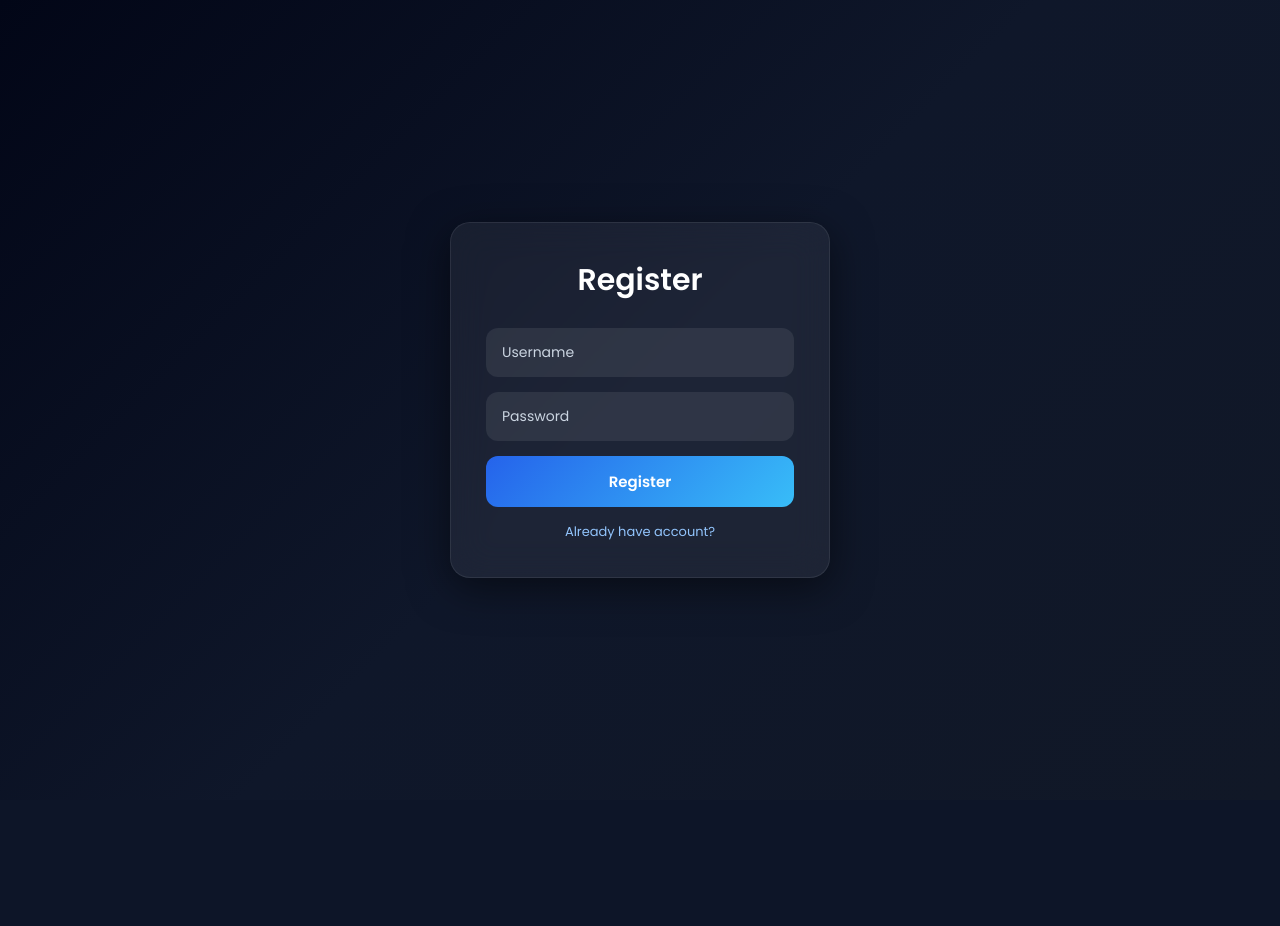
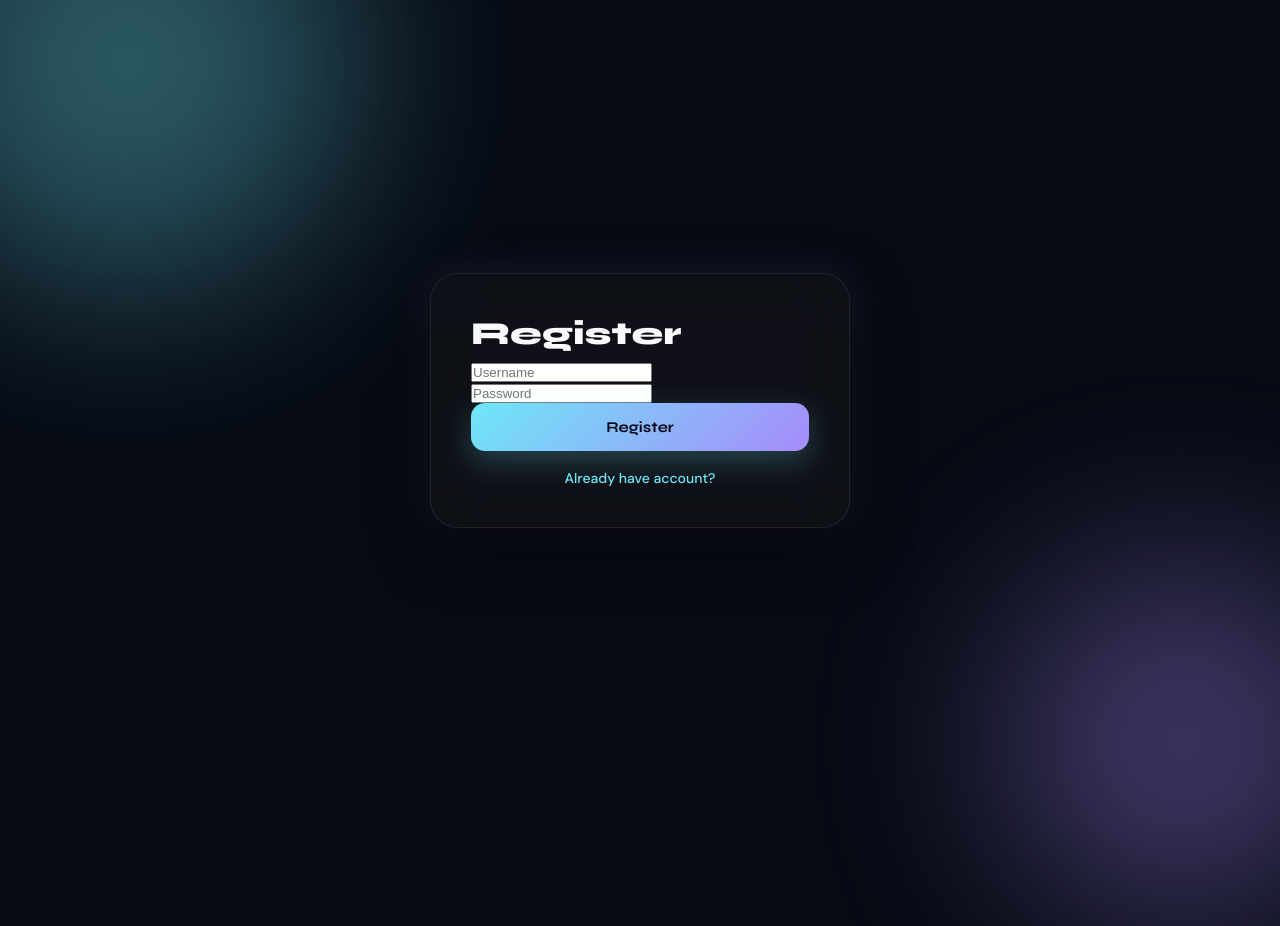
Before and after one commit to SURAJKAWSHALYA/AI-Chat-Bot, a Flask app: page /register in a window 1280 px wide; the page is wider, and only the part inside the window is pictured. Before the commit the page ends 581 px from the top of that part, so only its background shows below. Run offline with Flask 3, Linux system fonts and the light colour scheme.

Commit message:
Update 1

```diff
--- a/static/style.css
+++ b/static/style.css
@@ -1,386 +1,336 @@
-@import url('https://fonts.googleapis.com/css2?family=Poppins:wght@300;400;500;600&display=swap');
+@import url('https://fonts.googleapis.com/css2?family=Syne:wght@500;700;800&family=DM+Sans:wght@400;500;700&display=swap');
 
-/* RESET */
-* {
-    margin: 0;
-    padding: 0;
-    box-sizing: border-box;
-    font-family: 'Poppins', sans-serif;
+/* ═══════════════════════════════════════════════
+   RESET
+═══════════════════════════════════════════════ */
+
+*{
+    margin:0;
+    padding:0;
+    box-sizing:border-box;
 }
 
-body {
-    background: #050816;
-    color: white;
-    height: 100vh;
-    overflow: hidden;
+body{
+    font-family:'DM Sans',sans-serif;
+    min-height:100vh;
+
+    display:flex;
+    justify-content:center;
+    align-items:center;
+
+    overflow:hidden;
+
+    background:#070b14;
+    position:relative;
 }
 
-/* MAIN LAYOUT */
-.main-container {
-    display: flex;
-    height: 100vh;
-    width: 100%;
+/* ═══════════════════════════════════════════════
+   ANIMATED BACKGROUND
+═══════════════════════════════════════════════ */
+
+body::before,
+body::after{
+    content:'';
+    position:absolute;
+    border-radius:50%;
+    filter:blur(90px);
+    opacity:.35;
+    z-index:0;
 }
 
-/* ================= SIDEBAR ================= */
-.sidebar {
-    width: 260px;
-    background: #0b1120;
-    border-right: 1px solid rgba(255,255,255,0.06);
-    padding: 20px;
-    display: flex;
-    flex-direction: column;
-    justify-content: space-between;
-    overflow: hidden;
+body::before{
+    width:420px;
+    height:420px;
+    background:#6ee7f7;
+    top:-120px;
+    left:-120px;
+    animation:float1 8s ease-in-out infinite alternate;
 }
 
-/* LOGO */
-.logo {
-    display: flex;
-    align-items: center;
-    gap: 10px;
-    margin-bottom: 25px;
+body::after{
+    width:350px;
+    height:350px;
+    background:#a78bfa;
+    bottom:-100px;
+    right:-100px;
+    animation:float2 10s ease-in-out infinite alternate;
 }
 
-.logo img {
-    width: 45px;
-    height: 45px;
-    border-radius: 50%;
-}
-
-.logo h2 {
-    font-size: 18px;
-}
-
-.online {
-    font-size: 12px;
-    color: #22c55e;
-}
-
-/* MENU */
-.menu {
-    display: flex;
-    flex-direction: column;
-    gap: 10px;
-}
-
-.menu a {
-    text-decoration: none;
-    color: white;
-    padding: 10px;
-    border-radius: 10px;
-    transition: 0.3s;
-    font-size: 14px;
-}
-
-.menu a:hover {
-    background: #111827;
-}
-
-.menu .active {
-    background: #2563eb;
-}
-
-/* PROFILE BOX (FIXED SMALL) */
-.profile-box {
-    display: flex;
-    align-items: center;
-    gap: 10px;
-    background: #111827;
-    padding: 10px;
-    border-radius: 12px;
-}
-
-.profile-box img {
-    width: 35px;
-    height: 35px;
-    border-radius: 50%;
-}
-
-.profile-box h4 {
-    font-size: 13px;
-}
-
-.profile-box p {
-    font-size: 11px;
-    color: #9ca3af;
-}
-
-/* ================= CHAT AREA ================= */
-.chat-section {
-    flex: 1;
-    display: flex;
-    flex-direction: column;
-    height: 100vh;
-    overflow: hidden;
-}
-
-/* TOP */
-.chat-top {
-    padding: 12px;
-    display: flex;
-    justify-content: flex-end;
-}
-
-.top-profile {
-    display: flex;
-    align-items: center;
-    gap: 10px;
-    background: #111827;
-    padding: 8px 12px;
-    border-radius: 12px;
-}
-
-.top-profile img {
-    width: 35px;
-    height: 35px;
-    border-radius: 50%;
-}
-
-/* CHAT BOX (IMPORTANT FIX) */
-.chat-box {
-    flex: 1;
-    min-height: 0;
-    overflow-y: auto;
-    padding: 20px;
-}
-
-/* MESSAGE ROW */
-.message-row {
-    display: flex;
-    align-items: flex-end;
-    gap: 10px;
-    margin-bottom: 12px;
-}
-
-.message-row.user {
-    justify-content: flex-end;
-}
-
-/* MESSAGE BUBBLE */
-.message {
-    max-width: 60%;
-    padding: 12px;
-    border-radius: 15px;
-    font-size: 14px;
-    line-height: 1.5;
-}
-
-/* BOT */
-.message.bot {
-    background: #1f2937;
-    color: #e5e7eb;
-}
-
-/* USER */
-.message.user {
-    background: #2563eb;
-    color: white;
-}
-
-/* AVATAR */
-.avatar {
-    width: 32px;
-    height: 32px;
-    border-radius: 50%;
-}
-
-/* INPUT AREA (FIXED BOTTOM) */
-.input-area {
-    display: flex;
-    padding: 12px;
-    gap: 10px;
-    background: #0b1120;
-    border-top: 1px solid rgba(255,255,255,0.06);
-    flex-shrink: 0;
-}
-
-.input-area input {
-    flex: 1;
-    padding: 12px;
-    border-radius: 10px;
-    border: none;
-    outline: none;
-    background: #111827;
-    color: white;
-}
-
-.input-area button {
-    width: 50px;
-    border: none;
-    border-radius: 10px;
-    background: #2563eb;
-    color: white;
-    font-size: 18px;
-    cursor: pointer;
-    transition: 0.3s;
-}
-
-.input-area button:hover {
-    background: #1d4ed8;
-}
-
-/* SCROLLBAR */
-.chat-box::-webkit-scrollbar {
-    width: 5px;
-}
-
-.chat-box::-webkit-scrollbar-thumb {
-    background: #374151;
-    border-radius: 10px;
-}
-
-/* MOBILE */
-@media (max-width: 900px) {
-    .sidebar {
-        display: none;
+@keyframes float1{
+    from{
+        transform:translate(0,0) scale(1);
     }
-
-    .chat-section {
-        width: 100%;
+    to{
+        transform:translate(40px,-30px) scale(1.1);
     }
 }
 
-
-
-
-
-
-
-
-
-
-
-@import url('https://fonts.googleapis.com/css2?family=Poppins:wght@300;400;500;600&display=swap');
-
-/* RESET */
-* {
-    margin: 0;
-    padding: 0;
-    box-sizing: border-box;
-    font-family: 'Poppins', sans-serif;
-}
-
-body {
-    height: 100vh;
-    display: flex;
-    justify-content: center;
-    align-items: center;
-
-    background: linear-gradient(135deg, #020617, #0f172a, #111827);
-    overflow: hidden;
-}
-
-/* LOGIN BOX */
-.auth-box {
-    width: 380px;
-    padding: 35px;
-
-    border-radius: 20px;
-
-    background: rgba(255, 255, 255, 0.06);
-    border: 1px solid rgba(255, 255, 255, 0.08);
-
-    backdrop-filter: blur(18px);
-
-    box-shadow: 0 10px 40px rgba(0, 0, 0, 0.5);
-
-    text-align: center;
-
-    animation: fadeIn 0.6s ease-in-out;
-}
-
-/* TITLE */
-.auth-box h2 {
-    color: white;
-    font-size: 30px;
-    margin-bottom: 25px;
-    font-weight: 600;
-}
-
-/* INPUTS */
-.auth-box input {
-    width: 100%;
-    padding: 14px 16px;
-    margin-bottom: 15px;
-
-    border: none;
-    outline: none;
-
-    border-radius: 12px;
-
-    background: rgba(255, 255, 255, 0.08);
-    color: white;
-
-    font-size: 14px;
-
-    transition: 0.3s;
-}
-
-.auth-box input::placeholder {
-    color: #cbd5e1;
-}
-
-.auth-box input:focus {
-    background: rgba(255, 255, 255, 0.12);
-    border: 1px solid #38bdf8;
-}
-
-/* BUTTON */
-.auth-box button {
-    width: 100%;
-    padding: 14px;
-
-    border: none;
-    border-radius: 12px;
-
-    background: linear-gradient(135deg, #2563eb, #38bdf8);
-
-    color: white;
-    font-size: 15px;
-    font-weight: 600;
-
-    cursor: pointer;
-
-    transition: 0.3s;
-}
-
-.auth-box button:hover {
-    transform: scale(1.03);
-    opacity: 0.9;
-}
-
-/* LINK */
-.auth-box a {
-    display: block;
-    margin-top: 15px;
-
-    color: #93c5fd;
-    text-decoration: none;
-
-    font-size: 13px;
-}
-
-.auth-box a:hover {
-    text-decoration: underline;
-}
-
-/* ANIMATION */
-@keyframes fadeIn {
-    from {
-        opacity: 0;
-        transform: translateY(20px);
+@keyframes float2{
+    from{
+        transform:translate(0,0) scale(1);
     }
-    to {
-        opacity: 1;
-        transform: translateY(0);
+    to{
+        transform:translate(-30px,20px) scale(1.08);
     }
 }
 
-/* MOBILE */
-@media (max-width: 500px) {
-    .auth-box {
-        width: 90%;
-        padding: 25px;
+/* GRID EFFECT */
+
+body .grid{
+    position:absolute;
+    inset:0;
+    background-image:
+    linear-gradient(rgba(255,255,255,.03) 1px, transparent 1px),
+    linear-gradient(90deg, rgba(255,255,255,.03) 1px, transparent 1px);
+
+    background-size:45px 45px;
+    z-index:0;
+}
+
+/* ═══════════════════════════════════════════════
+   AUTH BOX
+═══════════════════════════════════════════════ */
+
+.auth-box{
+    width:100%;
+    max-width:420px;
+
+    position:relative;
+    z-index:2;
+
+    padding:40px;
+
+    border-radius:28px;
+
+    background:rgba(17,18,24,.85);
+
+    backdrop-filter:blur(24px);
+    -webkit-backdrop-filter:blur(24px);
+
+    border:1px solid rgba(255,255,255,.08);
+
+    box-shadow:
+    0 20px 60px rgba(0,0,0,.7),
+    0 0 40px rgba(167,139,250,.15);
+
+    animation:fadeIn .6s ease;
+}
+
+/* ═══════════════════════════════════════════════
+   LOGO
+═══════════════════════════════════════════════ */
+
+.auth-logo{
+    display:flex;
+    align-items:center;
+    gap:12px;
+
+    margin-bottom:28px;
+}
+
+.auth-logo img{
+    width:45px;
+    height:45px;
+    border-radius:50%;
+}
+
+.auth-logo h1{
+    font-family:'Syne',sans-serif;
+    font-size:24px;
+    font-weight:800;
+
+    background:linear-gradient(
+        90deg,
+        #6ee7f7,
+        #a78bfa,
+        #f472b6
+    );
+
+    -webkit-background-clip:text;
+    -webkit-text-fill-color:transparent;
+}
+
+/* ═══════════════════════════════════════════════
+   TITLE
+═══════════════════════════════════════════════ */
+
+.auth-box h2{
+    color:#f8fafc;
+
+    font-size:32px;
+    font-weight:800;
+
+    font-family:'Syne',sans-serif;
+
+    margin-bottom:8px;
+}
+
+.auth-sub{
+    color:#94a3b8;
+    font-size:14px;
+    line-height:1.6;
+
+    margin-bottom:28px;
+}
+
+/* ═══════════════════════════════════════════════
+   INPUTS
+═══════════════════════════════════════════════ */
+
+.input-group{
+    position:relative;
+    margin-bottom:18px;
+}
+
+.input-group input{
+    width:100%;
+
+    padding:15px 16px;
+
+    border-radius:14px;
+
+    border:1px solid rgba(255,255,255,.08);
+
+    background:#191b24;
+
+    color:white;
+
+    font-size:14px;
+
+    outline:none;
+
+    transition:.3s;
+}
+
+.input-group input::placeholder{
+    color:#64748b;
+}
+
+.input-group input:focus{
+    border-color:#8b5cf6;
+
+    box-shadow:
+    0 0 0 3px rgba(139,92,246,.15),
+    0 0 25px rgba(139,92,246,.1);
+
+    background:#1d2230;
+}
+
+/* ═══════════════════════════════════════════════
+   BUTTON
+═══════════════════════════════════════════════ */
+
+.auth-box button{
+    width:100%;
+
+    padding:15px;
+
+    border:none;
+    border-radius:14px;
+
+    cursor:pointer;
+
+    background:linear-gradient(
+        135deg,
+        #6ee7f7,
+        #a78bfa
+    );
+
+    color:#050816;
+
+    font-size:15px;
+    font-weight:700;
+
+    font-family:'Syne',sans-serif;
+
+    transition:.3s;
+
+    box-shadow:
+    0 10px 30px rgba(110,231,247,.25);
+}
+
+.auth-box button:hover{
+    transform:translateY(-2px);
+
+    box-shadow:
+    0 16px 40px rgba(110,231,247,.35);
+}
+
+/* ═══════════════════════════════════════════════
+   LINK
+═══════════════════════════════════════════════ */
+
+.auth-box a{
+    display:block;
+
+    margin-top:18px;
+
+    text-align:center;
+
+    color:#6ee7f7;
+
+    text-decoration:none;
+
+    font-size:14px;
+    font-weight:500;
+
+    transition:.3s;
+}
+
+.auth-box a:hover{
+    color:#c084fc;
+}
+
+/* ═══════════════════════════════════════════════
+   ERROR MESSAGE
+═══════════════════════════════════════════════ */
+
+.error{
+    background:rgba(239,68,68,.12);
+
+    border:1px solid rgba(239,68,68,.25);
+
+    color:#f87171;
+
+    padding:12px 14px;
+
+    border-radius:12px;
+
+    font-size:13px;
+
+    margin-bottom:18px;
+}
+
+/* ═══════════════════════════════════════════════
+   ANIMATION
+═══════════════════════════════════════════════ */
+
+@keyframes fadeIn{
+    from{
+        opacity:0;
+        transform:translateY(20px) scale(.96);
+    }
+
+    to{
+        opacity:1;
+        transform:translateY(0) scale(1);
     }
 }
+
+/* ═══════════════════════════════════════════════
+   MOBILE
+═══════════════════════════════════════════════ */
+
+@media(max-width:500px){
+
+    .auth-box{
+        width:92%;
+        padding:28px 22px;
+        border-radius:22px;
+    }
+
+    .auth-box h2{
+        font-size:26px;
+    }
+
+}
```
